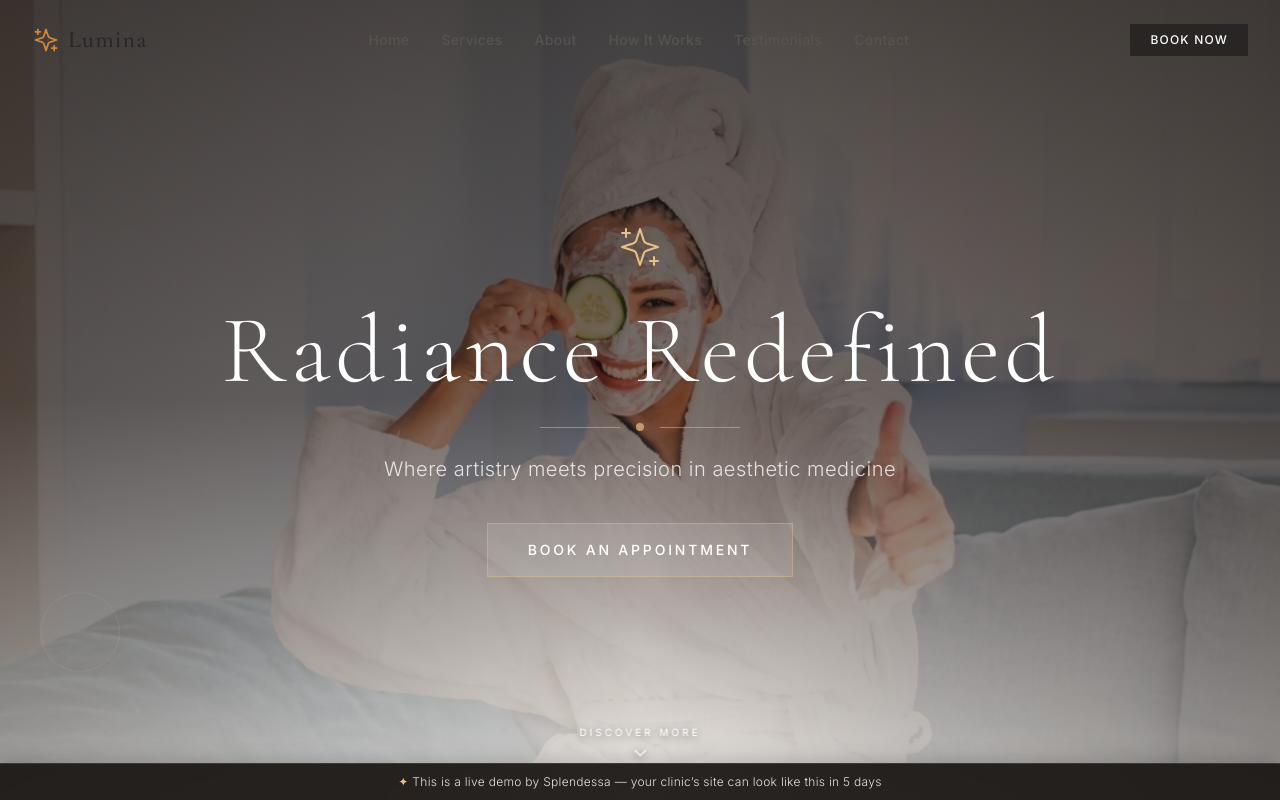
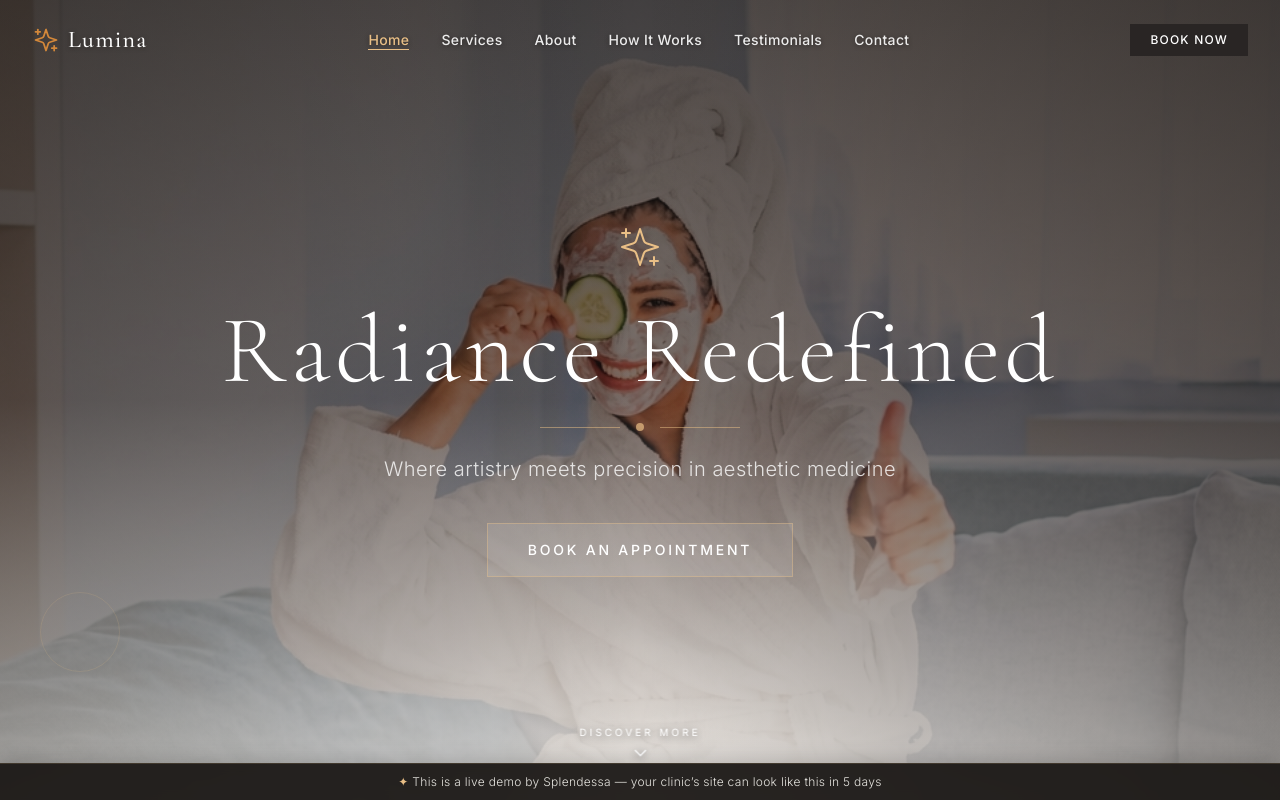
Before and after one commit to sndautomations1-code/Lumina.demo, a React (Vite) app: page / in a window 1280 px wide. Shown: the top 800 px of the page. Built offline with nearby package versions, Linux system fonts and the light colour scheme.

Commit message:
Fix navbar link contrast for readability

```diff
--- a/src/components/Navbar.tsx
+++ b/src/components/Navbar.tsx
@@ -8,6 +8,7 @@ export default function Navbar() {
   const { t } = useLanguage();
   const [isOpen, setIsOpen] = useState(false);
   const [scrolled, setScrolled] = useState(false);
+  const [activeSection, setActiveSection] = useState<string>('home');
 
   useEffect(() => {
     const onScroll = () => setScrolled(window.scrollY > 40);
@@ -15,10 +16,51 @@ export default function Navbar() {
     return () => window.removeEventListener('scroll', onScroll);
   }, []);
 
+  // Scroll-spy: highlight the nav link for whichever section is in view.
+  useEffect(() => {
+    const sections = navKeys
+      .map((key) => document.getElementById(key))
+      .filter((el): el is HTMLElement => el !== null);
+
+    const observer = new IntersectionObserver(
+      (entries) => {
+        const visible = entries
+          .filter((e) => e.isIntersecting)
+          .sort((a, b) => b.intersectionRatio - a.intersectionRatio);
+        if (visible[0]) setActiveSection(visible[0].target.id);
+      },
+      // Thin band near the vertical middle of the viewport marks the active section.
+      { rootMargin: '-45% 0px -50% 0px', threshold: [0, 0.25, 0.5, 1] }
+    );
+
+    sections.forEach((el) => observer.observe(el));
+    return () => observer.disconnect();
+  }, []);
+
   const scrollTo = (id: string) => {
     setIsOpen(false);
     const el = document.getElementById(id);
     if (el) el.scrollIntoView({ behavior: 'smooth' });
+  };
+
+  // Nav links adapt to the bar's background: dark "onyx" text on the light glass
+  // bar, light text + shadow while transparent over the hero. Gold marks hover/active.
+  const linkClass = (key: string) => {
+    const active = activeSection === key;
+    const base =
+      'font-sans text-sm font-medium tracking-wide transition-colors duration-300 relative after:absolute after:bottom-0 after:left-0 after:h-px after:transition-all after:duration-300';
+    if (scrolled) {
+      return `${base} after:bg-gold-500 ${
+        active
+          ? 'text-gold-600 after:w-full'
+          : 'text-stone-800 hover:text-gold-600 after:w-0 hover:after:w-full'
+      }`;
+    }
+    return `${base} nav-text-shadow after:bg-gold-300 ${
+      active
+        ? 'text-gold-300 after:w-full'
+        : 'text-white/90 hover:text-gold-300 after:w-0 hover:after:w-full'
+    }`;
   };
 
   return (
@@ -38,7 +80,11 @@ export default function Navbar() {
               className="w-7 h-7 text-gold-500 transition-transform duration-300 group-hover:rotate-12"
               strokeWidth={1.5}
             />
-            <span className="font-serif text-xl sm:text-2xl font-medium tracking-wider text-stone-800">
+            <span
+              className={`font-serif text-xl sm:text-2xl font-medium tracking-wider transition-colors duration-300 ${
+                scrolled ? 'text-stone-800' : 'text-white nav-text-shadow'
+              }`}
+            >
               Lumina
             </span>
           </button>
@@ -49,7 +95,8 @@ export default function Navbar() {
               <button
                 key={key}
                 onClick={() => scrollTo(key)}
-                className="font-sans text-sm font-medium tracking-wide text-stone-600 hover:text-gold-600 transition-colors duration-300 relative after:absolute after:bottom-0 after:left-0 after:w-0 after:h-px after:bg-gold-400 hover:after:w-full after:transition-all after:duration-300"
+                aria-current={activeSection === key ? 'page' : undefined}
+                className={linkClass(key)}
               >
                 {t(`nav.${key}`)}
               </button>
@@ -69,7 +116,11 @@ export default function Navbar() {
             {/* Mobile menu toggle */}
             <button
               onClick={() => setIsOpen(!isOpen)}
-              className="lg:hidden p-2 text-stone-600 hover:text-gold-600 transition-colors"
+              className={`lg:hidden p-2 transition-colors ${
+                scrolled
+                  ? 'text-stone-700 hover:text-gold-600'
+                  : 'text-white hover:text-gold-300 nav-text-shadow'
+              }`}
               aria-label="Toggle menu"
             >
               {isOpen ? <X className="w-6 h-6" /> : <Menu className="w-6 h-6" />}
@@ -89,7 +140,12 @@ export default function Navbar() {
             <button
               key={key}
               onClick={() => scrollTo(key)}
-              className="block w-full text-left px-4 py-3 font-sans text-sm font-medium tracking-wide text-stone-600 hover:text-gold-600 hover:bg-beige-100/50 rounded-lg transition-all duration-200"
+              aria-current={activeSection === key ? 'page' : undefined}
+              className={`block w-full text-left px-4 py-3 font-sans text-sm font-medium tracking-wide rounded-lg transition-all duration-200 ${
+                activeSection === key
+                  ? 'text-gold-600 bg-beige-100/60'
+                  : 'text-stone-800 hover:text-gold-600 hover:bg-beige-100/50'
+              }`}
             >
               {t(`nav.${key}`)}
             </button>
--- a/src/index.css
+++ b/src/index.css
@@ -86,6 +86,11 @@
 }
 
 @layer utilities {
+  /* Keeps light nav links/logo legible while the bar is transparent over the hero image */
+  .nav-text-shadow {
+    text-shadow: 0 1px 4px rgba(28, 25, 23, 0.55);
+  }
+
   .animate-delay-100 {
     animation-delay: 100ms;
   }
```
